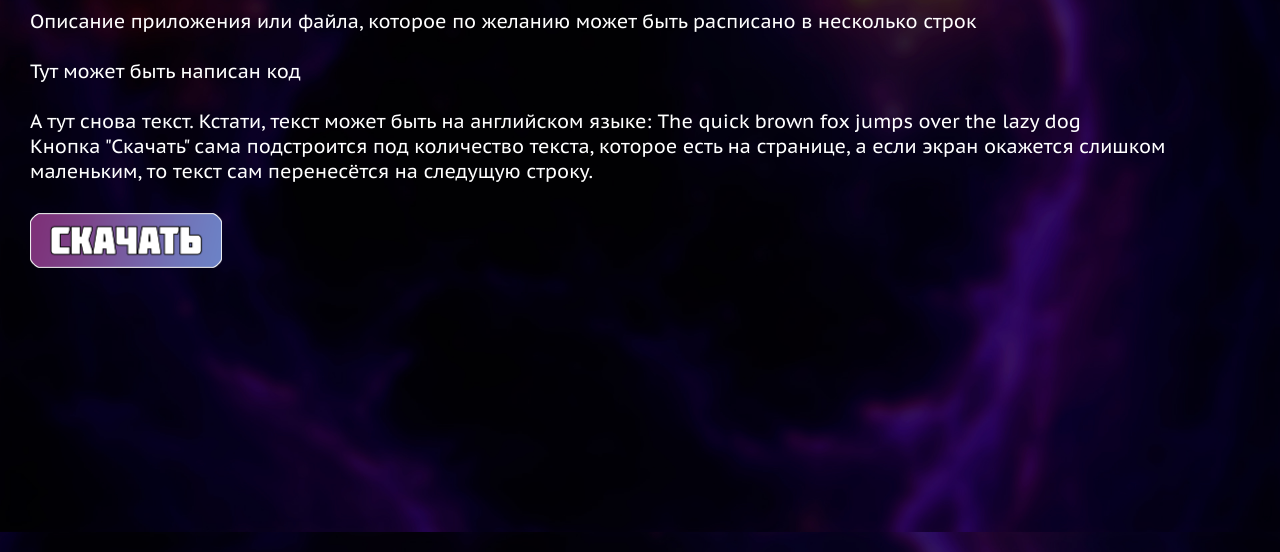
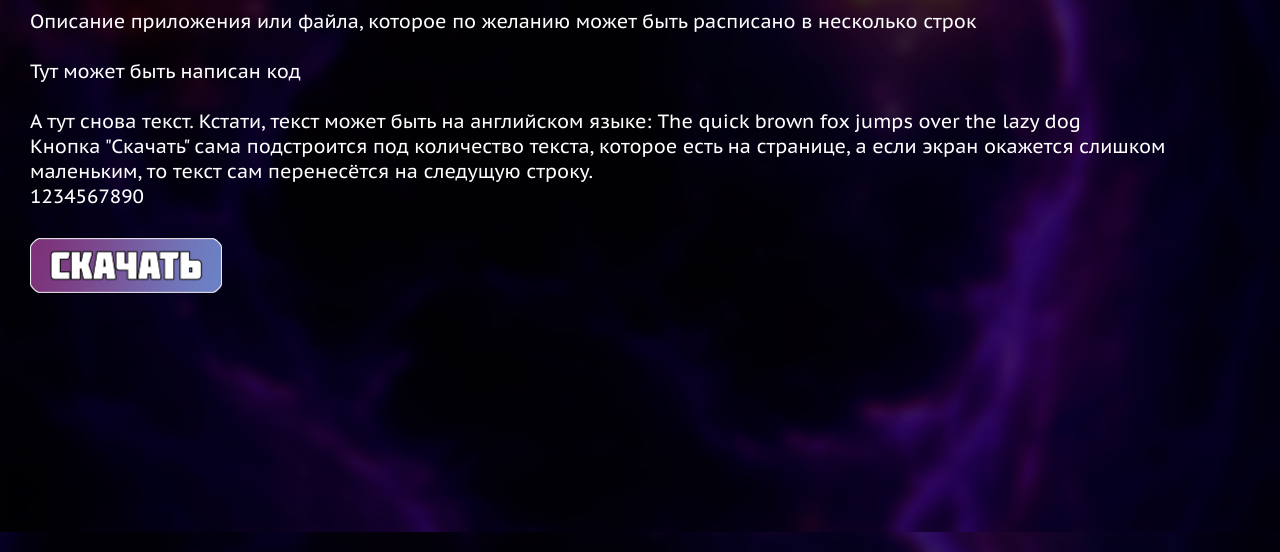
Before and after one commit to DertFin-Hub/Downloader, a plain HTML site: page pages/download_page_example.html in a window 1280 px wide. Shown: the part 188-740 px from the top of the page. Drawn offline with Linux system fonts and the light colour scheme.

Commit message:
12.11.2023_5

```diff
--- a/pages/download_page_example.html
+++ b/pages/download_page_example.html
@@ -3,4 +3,5 @@
 Тут может быть написан код
 <br><br>
 А тут снова текст. Кстати, текст может быть на английском языке: The quick brown fox jumps over the lazy dog<br>
-Кнопка "Скачать" сама подстроится под количество текста, которое есть на странице, а если экран окажется слишком маленьким, то текст сам перенесётся на следущую строку.</p></div><a href="#"><div class="download_button_line"><img class="download_button" src="../media/download.png"></div></a><footer> <h1>DFHub Downloader</h1></footer></html>
+Кнопка "Скачать" сама подстроится под количество текста, которое есть на странице, а если экран окажется слишком маленьким, то текст сам перенесётся на следущую строку. <br>
+1234567890</p></div><a href="#"><div class="download_button_line"><img class="download_button" src="../media/download.png"></div></a><footer> <h1>DFHub Downloader</h1></footer></html>
```
